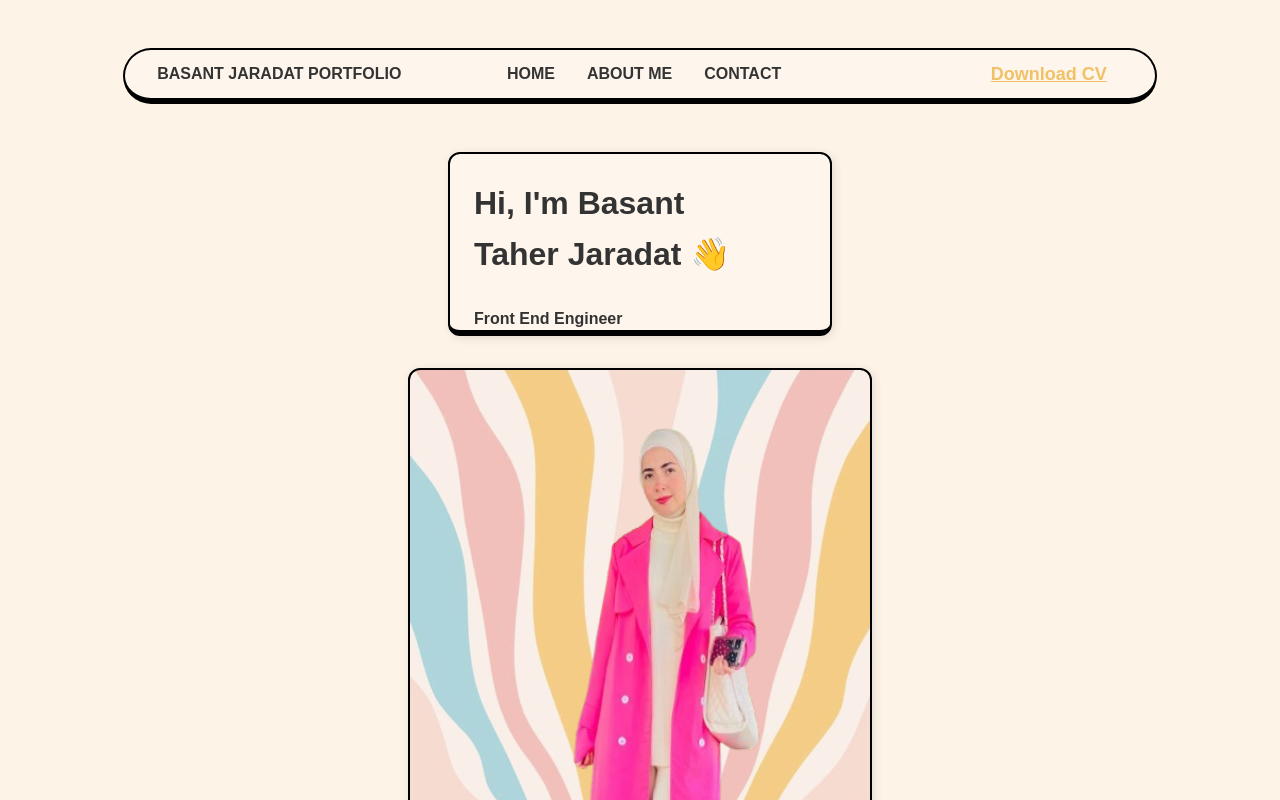
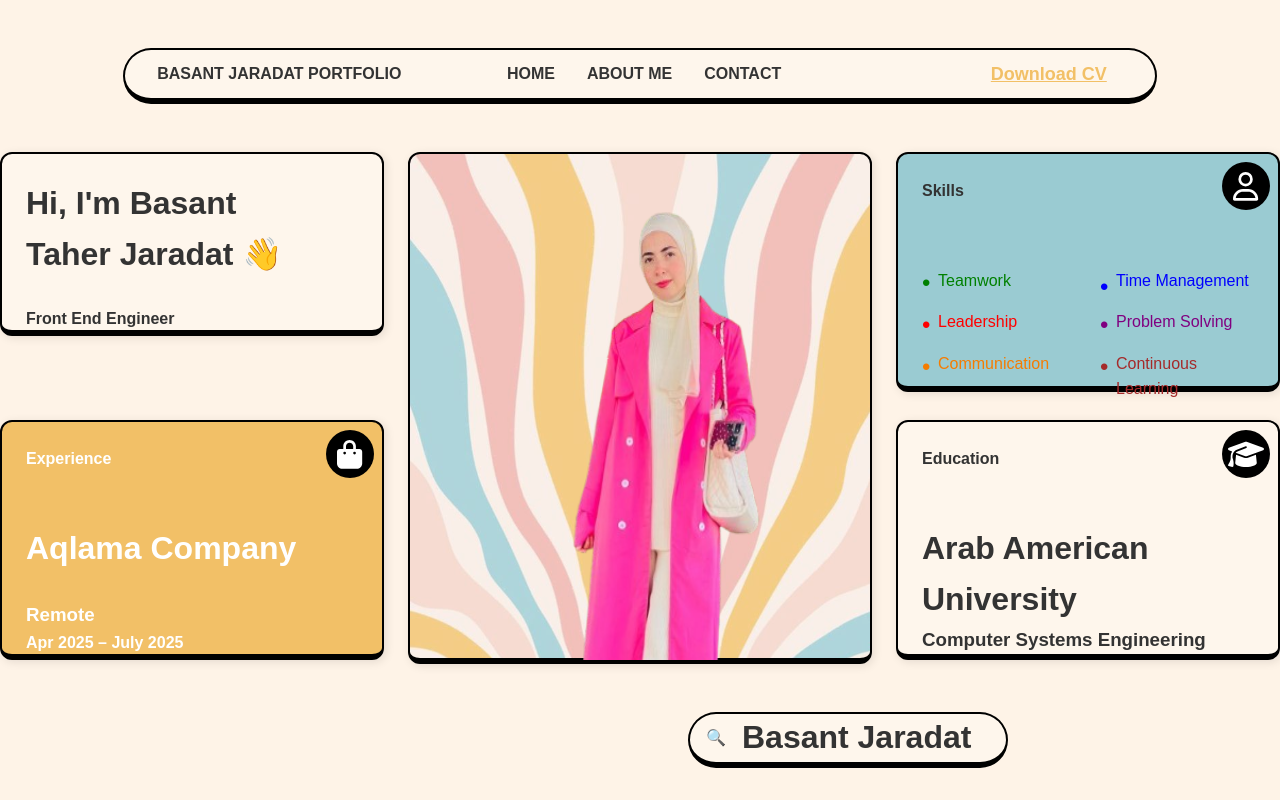
Before and after one commit to basantjaradat/Portfolio, a Next.js app: page / in a window 1280 px wide. Shown: the top 800 px of the page. Built offline with nearby package versions, Linux system fonts and the light colour scheme.

Commit message:
Update home.css

```diff
--- a/src/styles/home.css
+++ b/src/styles/home.css
@@ -433,20 +433,34 @@ body {
 }
 .card-grid {
   display: grid;
-  grid-template-columns: repeat(auto-fit, minmax(350px, 1fr));
-  gap: 2rem;
-  padding: 2rem;
-  justify-content: center;
-  align-items: start;
+  grid-template-columns: repeat(3, 1fr);
+  gap: 1.5rem;
+  justify-items: center;
+  margin-top: 2rem;
+  margin-bottom: 2rem;
 }
 
+.card-grid .hi-card {
+  grid-column: 1;
+  grid-row: 1;
+}
 
-.hi-card,
-.profile-card,
-.exp-card,
-.ed-card,
-.skills-card {
-  /* Don't set grid-column or grid-row */
-  margin: 0 auto;
-  max-width: 100%;
+.card-grid .exp-card {
+  grid-column: 1;
+  grid-row: 2;
 }
+
+.card-grid .profile-card {
+  grid-column: 2 / span 1;
+  grid-row: 1 / span 2;
+}
+
+.card-grid .skills-card {
+  grid-column: 3;
+  grid-row: 1;
+}
+
+.card-grid .ed-card {
+  grid-column: 3;
+  grid-row: 2;
+}
```
